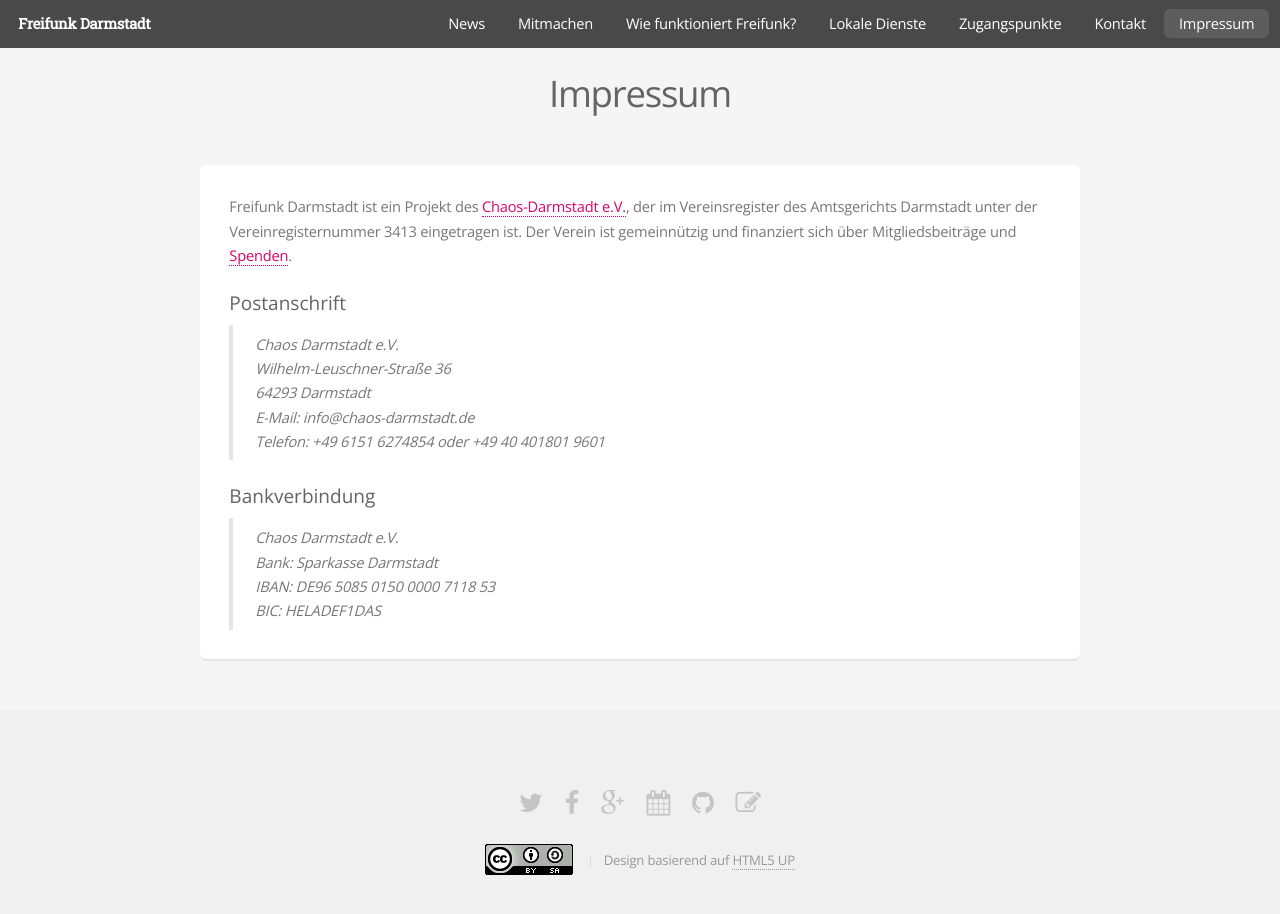
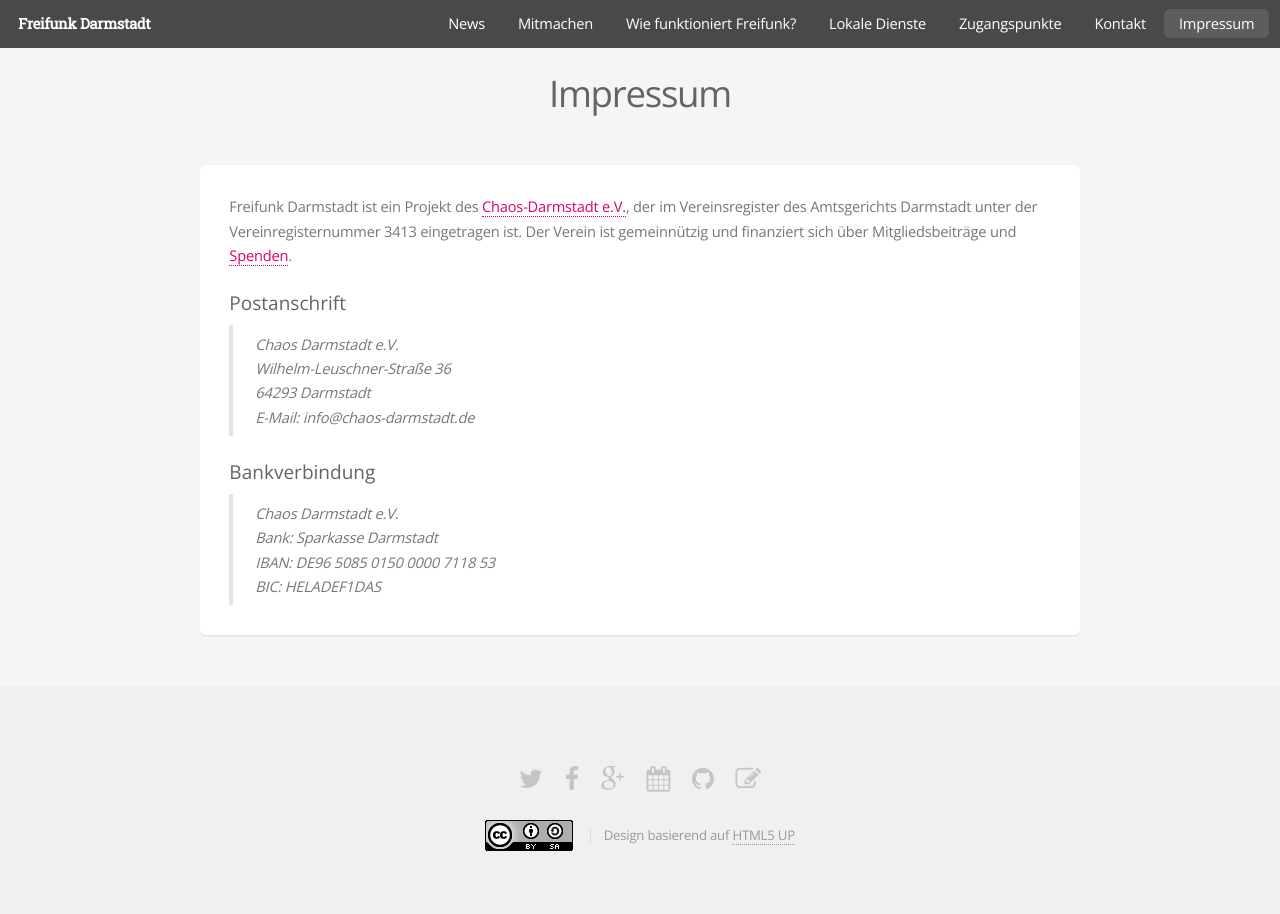
Before and after one commit to mdrenger/darmstadt.freifunk.net, a Jekyll site: the page built from pages/impressum.html, in a window 1280 px wide and 966 px high. Shown: the top 914 px of the window. Built offline with Jekyll 4.4.1, drawn with Linux system fonts in a browser that asks for light colours.

Commit message:
Impressum: Verstecke Telefonnummer
Es handelt sich bei dieser Rufnummer um das Clubtelefon im Hackspace
des Chaos-Darmstadt e.V.. Der Freifunk in Darmstadt ist dort im Regelfall
nicht telefonisch erreichbar, insbesondere da wir eine dezentrale
Gruppierung sind, die dies als Ehrenamt betreibt.

```diff
--- a/pages/impressum.html
+++ b/pages/impressum.html
@@ -27,7 +27,7 @@
 					Wilhelm-Leuschner-Straße 36<br />
 					64293 Darmstadt<br />
 					E-Mail: info@chaos-darmstadt.de<br />
-					Telefon: +49 6151 6274854 oder +49 40 401801 9601
+					<!-- Telefon: +49 6151 6274854 oder +49 40 401801 9601 -->
 				</blockquote>
 
 				<h4>Bankverbindung</h4>
```
